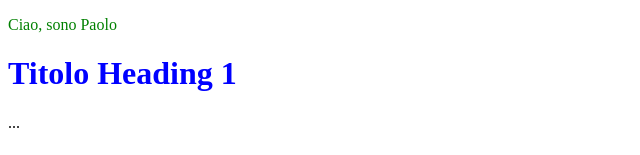
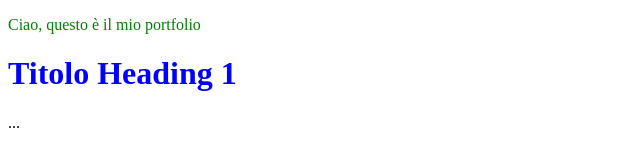
Before and after one commit to kappiola/test_git, a plain HTML site: page index.html in a window 1280 px wide. Shown: the top 155 px of the page, without its empty margins (0-640 px from the left). Drawn offline with Linux system fonts and the light colour scheme.

Commit message:
Modifica file html

```diff
--- a/index.html
+++ b/index.html
@@ -19,7 +19,7 @@
   </head>
   <body>
     <!-- Tipografia -->
-    <p id="paragrafo" onclick="changeText()">Ciao, sono Paolo</p>
+    <p id="paragrafo" onclick="changeText()">Ciao, questo è il mio portfolio</p>
     <h1 class="heading">Titolo Heading 1</h1>
     ...
     <h5 class="heading second">Titolo Heading 5</h5>
```
